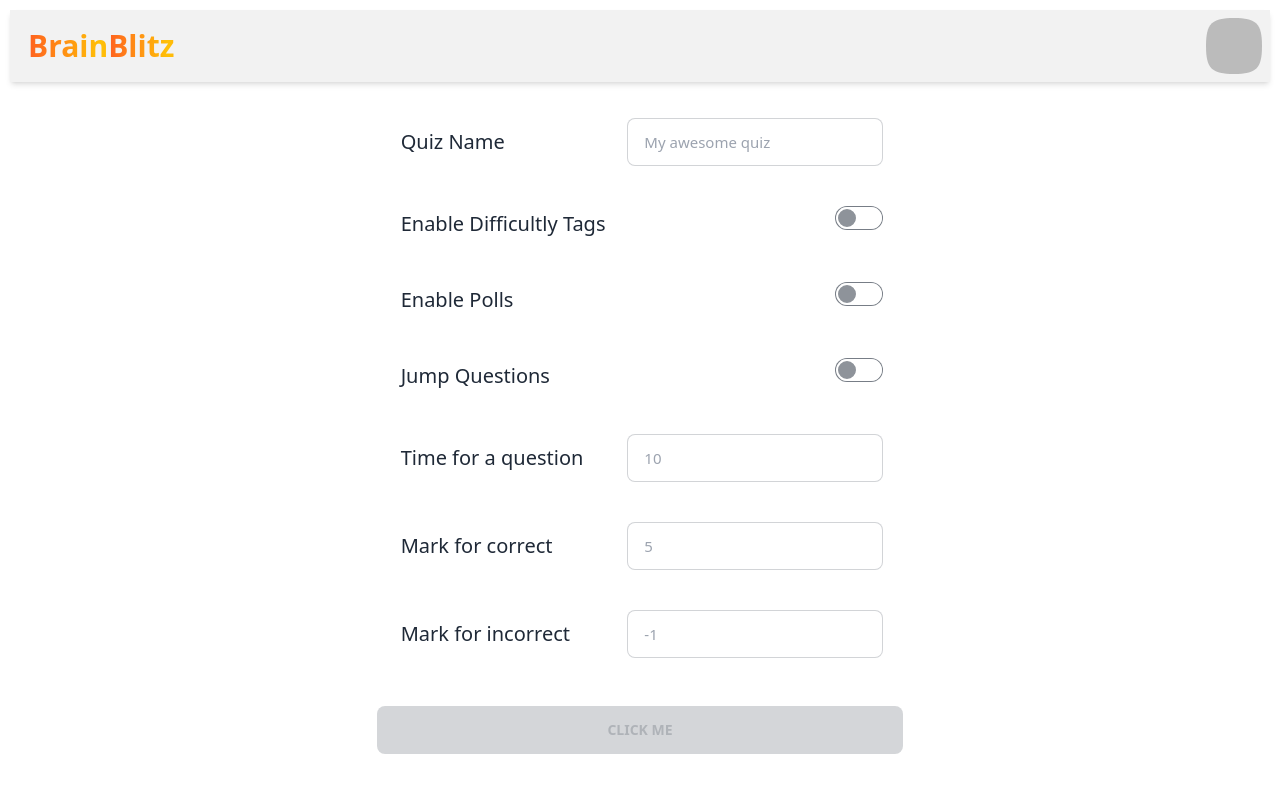
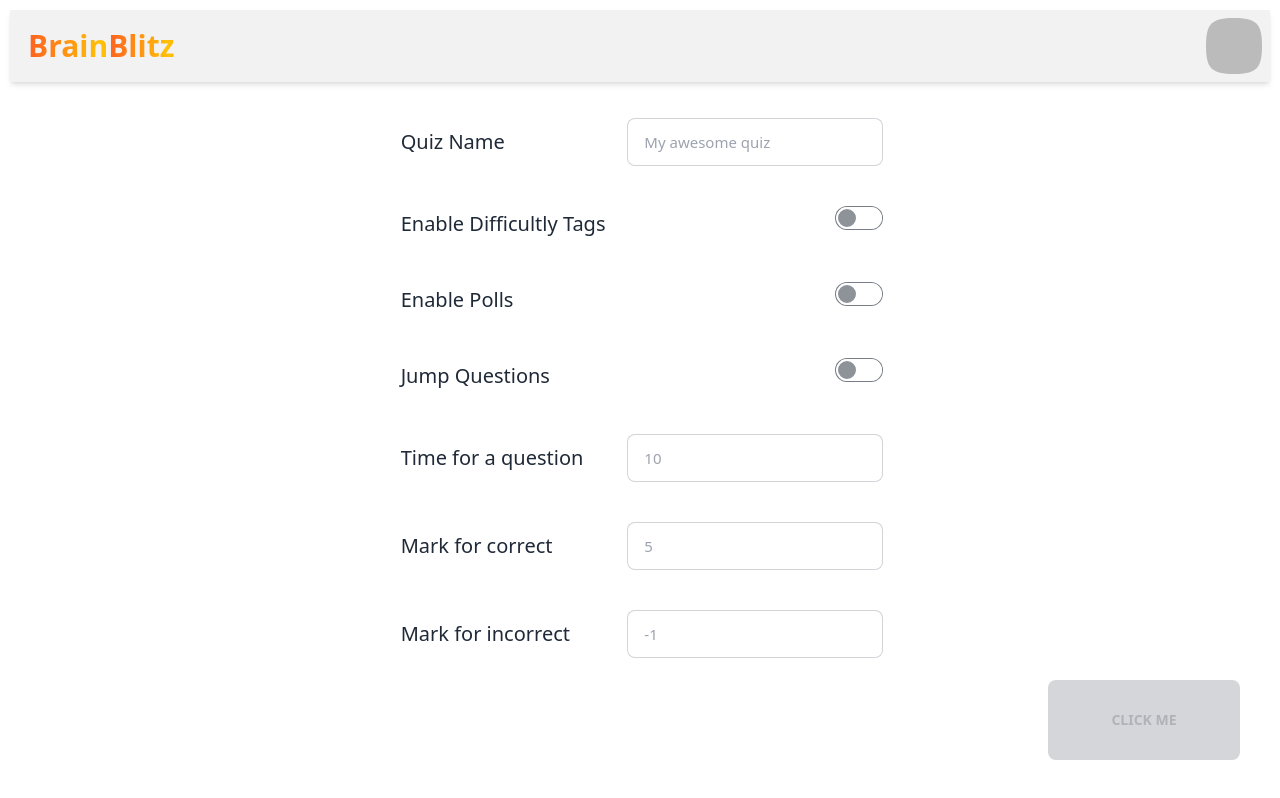
Before and after one commit to JeelRajodiya/brain-blitz, a Next.js app: page /NewQuiz in a window 1280 px wide. Built offline with nearby package versions, Linux system fonts and the light colour scheme; no server answers; sample sign-in values are in the browser's storage.

Commit message:
added that button

```diff
--- a/pages/NewQuiz.tsx
+++ b/pages/NewQuiz.tsx
@@ -98,8 +98,11 @@ export default function NewQuiz() {
 					/>
 				</div>
 
-				<button className="btn mt-7" disabled={!quizName}>
-					Click Me
+				<button
+					className="btn btn-primary btn-active mt-7 w-48 h-20 fixed bottom-10 right-10"
+					disabled={!quizName}
+				>
+					{!quizName ? "Click me" : "Fuck me"}
 				</button>
 			</div>
 		</Layout>
```
